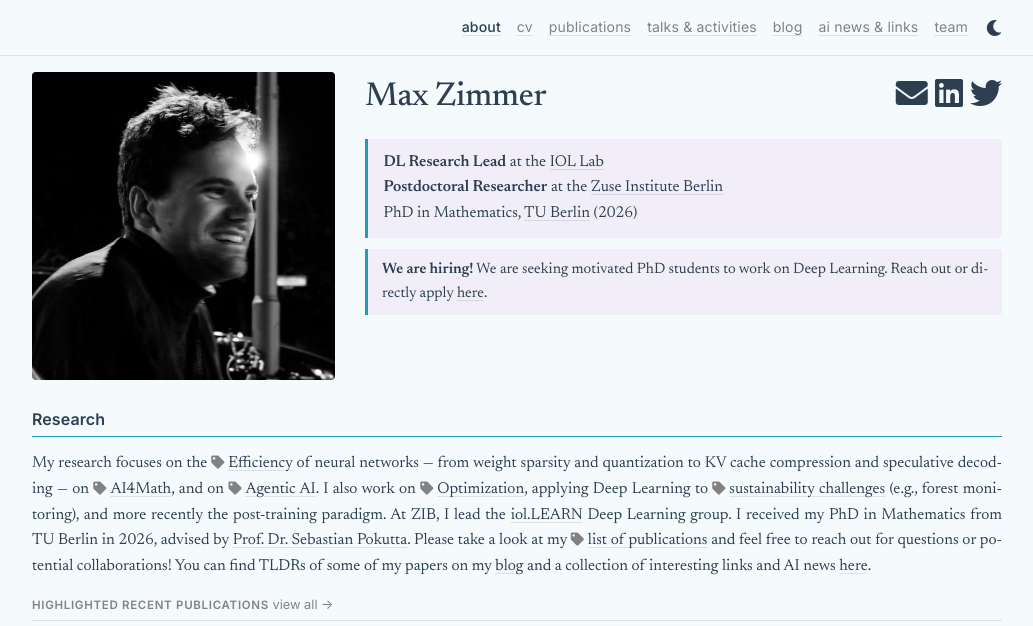
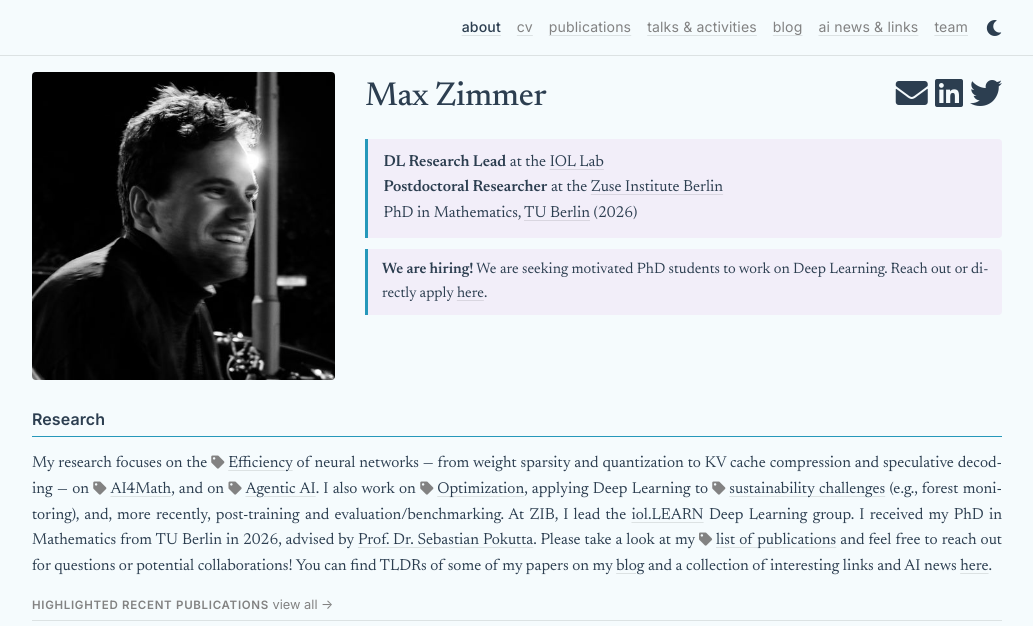
Before and after one commit to zimmer-m/zimmer-m.github.io, a Jekyll site: the page built from _pages/about.md, in a window 1280 px wide and 900 px high, cut to the strip 0-626 px from the top of the window. Shown: the whole strip, without its empty margins (123-1156 px from the left). Built offline with Jekyll 4.4.1, drawn with Linux system fonts in a browser that asks for light colours; full-size pictures stand in for the smaller copies a plugin makes; comment, search, counter and statistics services are not loaded; a style sheet for code colours, icons or effects is not loaded.

Commit message:
Clarify research description

```diff
--- a/_pages/about.md
+++ b/_pages/about.md
@@ -24,7 +24,7 @@
 
 <h3 class="section-header">Research</h3>
 
-My research focuses on the <a href="/#efficiency" class="tag-link">Efficiency</a> of neural networks — from weight sparsity and quantization to KV cache compression and speculative decoding — on <a href="/#ai4math" class="tag-link">AI4Math</a>, and on <a href="/#agentic-ai" class="tag-link">Agentic AI</a>. I also work on <a href="/#optimization" class="tag-link">Optimization</a>, applying Deep Learning to <a href="/#sustainability" class="tag-link">sustainability challenges</a> (e.g., forest monitoring), and more recently the post-training paradigm. At ZIB, I lead the [iol.LEARN](https://iol.zib.de/research/iol-learn.html) Deep Learning group. I received my PhD in Mathematics from TU Berlin in 2026, advised by [Prof. Dr. Sebastian Pokutta](https://www.pokutta.com/). Please take a look at my <a href="/#all" class="tag-link">list of publications</a> and feel free to reach out for questions or potential collaborations! You can find TLDRs of some of my papers on my [blog](/blog) and a collection of interesting links and AI news [here](/ai_news).
+My research focuses on the <a href="/#efficiency" class="tag-link">Efficiency</a> of neural networks — from weight sparsity and quantization to KV cache compression and speculative decoding — on <a href="/#ai4math" class="tag-link">AI4Math</a>, and on <a href="/#agentic-ai" class="tag-link">Agentic AI</a>. I also work on <a href="/#optimization" class="tag-link">Optimization</a>, applying Deep Learning to <a href="/#sustainability" class="tag-link">sustainability challenges</a> (e.g., forest monitoring), and, more recently, post-training and evaluation/benchmarking. At ZIB, I lead the [iol.LEARN](https://iol.zib.de/research/iol-learn.html) Deep Learning group. I received my PhD in Mathematics from TU Berlin in 2026, advised by [Prof. Dr. Sebastian Pokutta](https://www.pokutta.com/). Please take a look at my <a href="/#all" class="tag-link">list of publications</a> and feel free to reach out for questions or potential collaborations! You can find TLDRs of some of my papers on my [blog](/blog) and a collection of interesting links and AI news [here](/ai_news).
 
 <style>
 .pub-tiles-wrap { margin: 1rem 0 1.4rem 0; }
```
